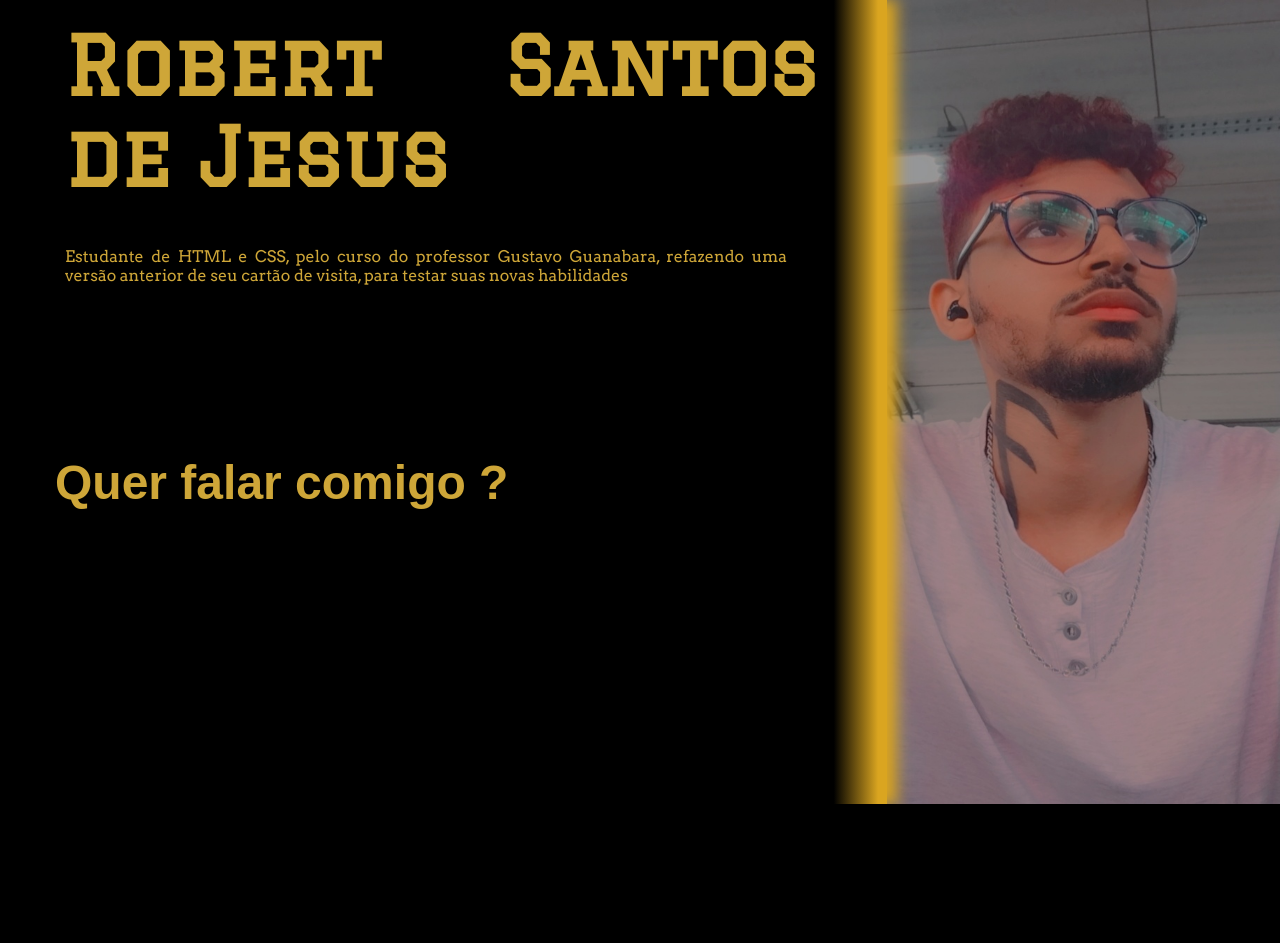
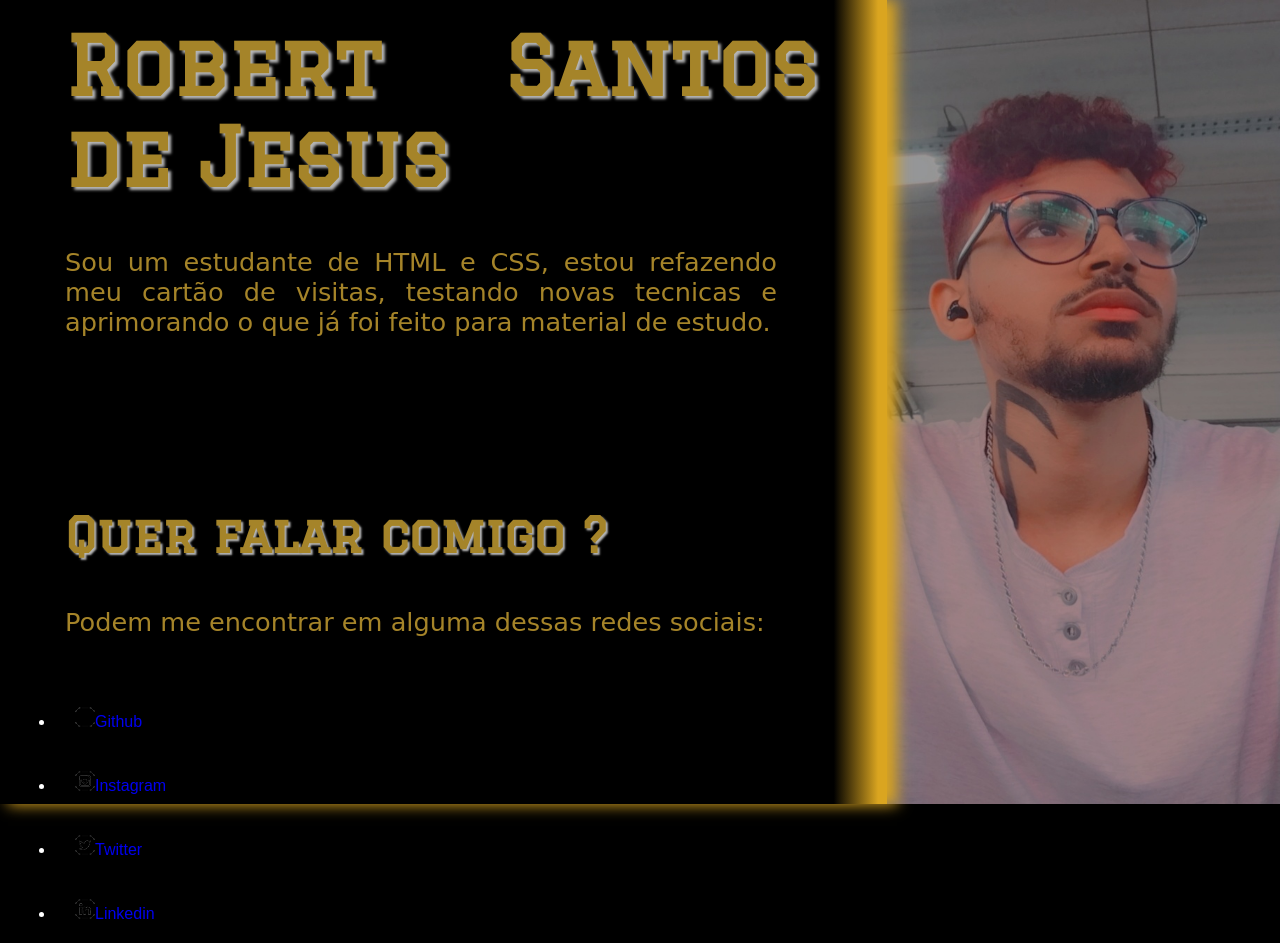
Before and after one commit to LawlietRY/Projeto-Love, a plain HTML site: page Cartão de visita/desafio5.html in a window 1280 px wide. Before the commit the page ends 804 px from the top, so only its background shows below. Drawn offline with Linux system fonts and the light colour scheme; a web font is replaced by a local one.

Commit message:
algumas outras atualizações

```diff
--- a/Cartão de visita/desafio 5/estilo/style.css
+++ b/Cartão de visita/desafio 5/estilo/style.css
@@ -1,6 +1,6 @@
 @charset "UTF-8";
 
-@import url('https://fonts.googleapis.com/css2?family=Arvo&display=swap');
+@import url('https://fonts.googleapis.com/css2?family=Salsa&display=swap');
 
 @import url('https://fonts.googleapis.com/css2?family=Graduate&display=swap');
 
@@ -12,7 +12,7 @@
 
 :root {
     --fonte1 : 'Graduate', serif;
-    --fonte2 : 'Arvo', serif;
+    --fonte2 : 'Salsa', cursive;
 }
 
 html, body {
@@ -33,7 +33,7 @@ div.texto {
 }
 
 p,h1 {
-    color: #cea638;
+    color: #a58429;
 }
 
 header > h1 {
@@ -42,17 +42,33 @@ header > h1 {
     padding-top: 0.5em;
     font-family: var(--fonte1);
     padding: 20px 70px 30px 10px;
+    text-shadow: 3px 3px 3px rgba(255, 255, 255, 0.712);
 }
 
 section > h1 {
     font-size: 3em;
-    padding-top: 150px;
+    font-family: var(--fonte1);
+    padding: 150px 70px 30px 10px;
+    text-shadow: 2px 2px 2px rgba(255, 255, 255, 0.712);
 }
 
 p {
     text-align: justify;
     font-family: var(--fonte2);
-    padding: 15px 100px 20px 10px;
+    padding: 15px 110px 20px 10px;
+    font-size: 1.6em;
+}
+
+ul {
+    padding-top: 30px;
+}
+
+li {
+    padding: 20px;
+}
+
+a {
+    text-decoration: none;
 }
 
 div.imagem {
--- a/Cartão de visita/desafio5.html
+++ b/Cartão de visita/desafio5.html
@@ -11,10 +11,25 @@
             <div class="texto">
             <header>
                     <h1>Robert Santos de Jesus</h1>
-                    <p>Estudante de HTML e CSS, pelo curso do professor Gustavo Guanabara, refazendo uma versão anterior de seu cartão de visita, para testar suas novas habilidades</p>
+                    <p>Sou um estudante de HTML e CSS, estou refazendo meu cartão de visitas, testando novas tecnicas e aprimorando o que já foi feito para material de estudo.</p>
                 </header>
                 <section>
                     <h1>Quer falar comigo ?</h1>
+                    <p>Podem me encontrar em alguma dessas redes sociais:</p>
+                    <ul>
+                        <li>
+                            <img src="desafio 5/icone-github.png" alt="Github"><a href="#">Github</a>
+                        </li>
+                        <li>
+                            <img src="desafio 5/icone-instagram.png" alt="Instagram"><a href="#">Instagram</a>
+                        </li>
+                        <li>
+                            <img src="desafio 5/icone-twitter.png" alt="Twitter"><a href="#">Twitter</a>
+                        </li>
+                        <li>
+                            <img src="desafio 5/icone-linkedin.png" alt="Linkedin"><a href="#">Linkedin</a>
+                        </li>
+                    </ul>
 
                 </section>
             </div>
```
